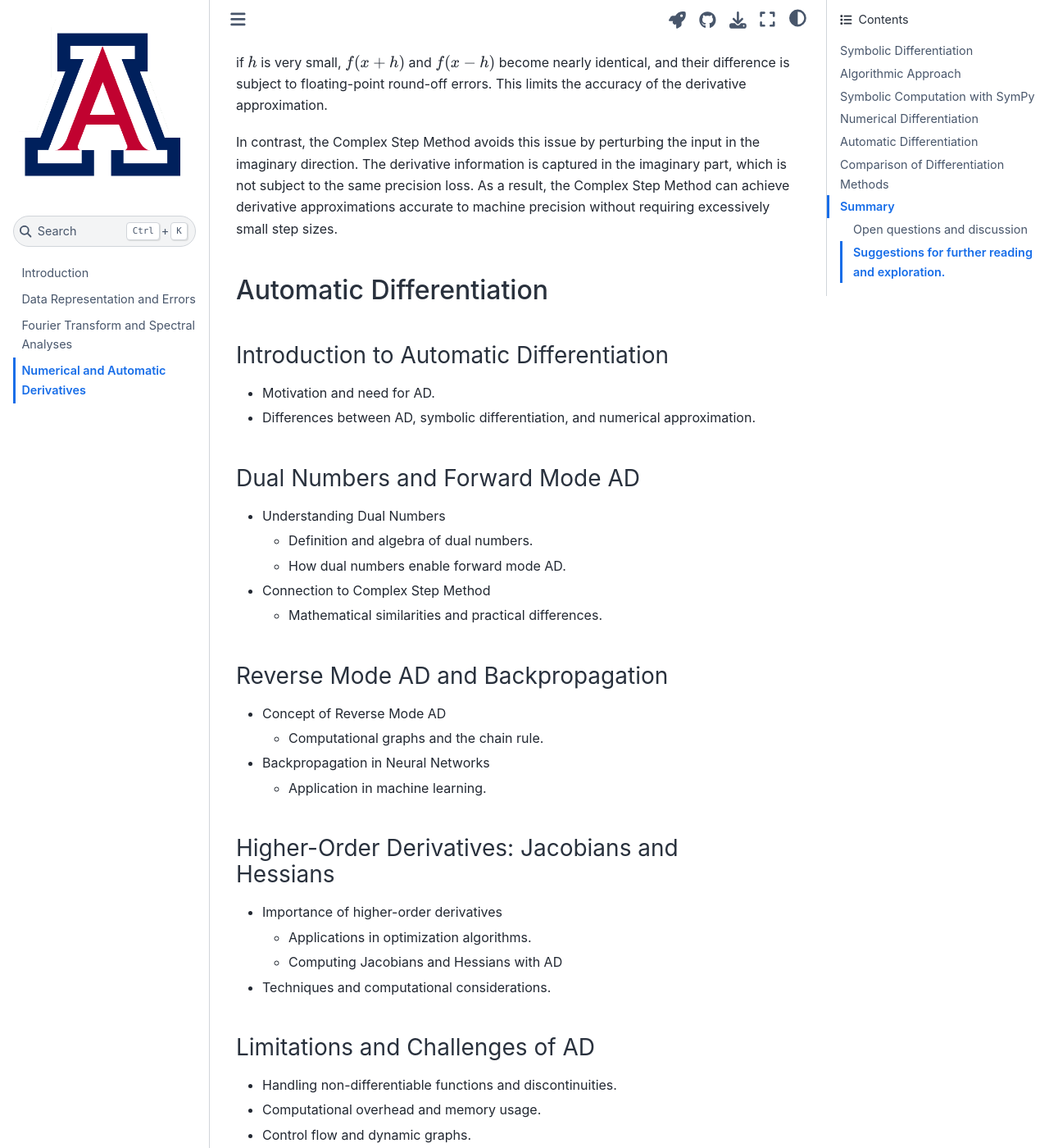
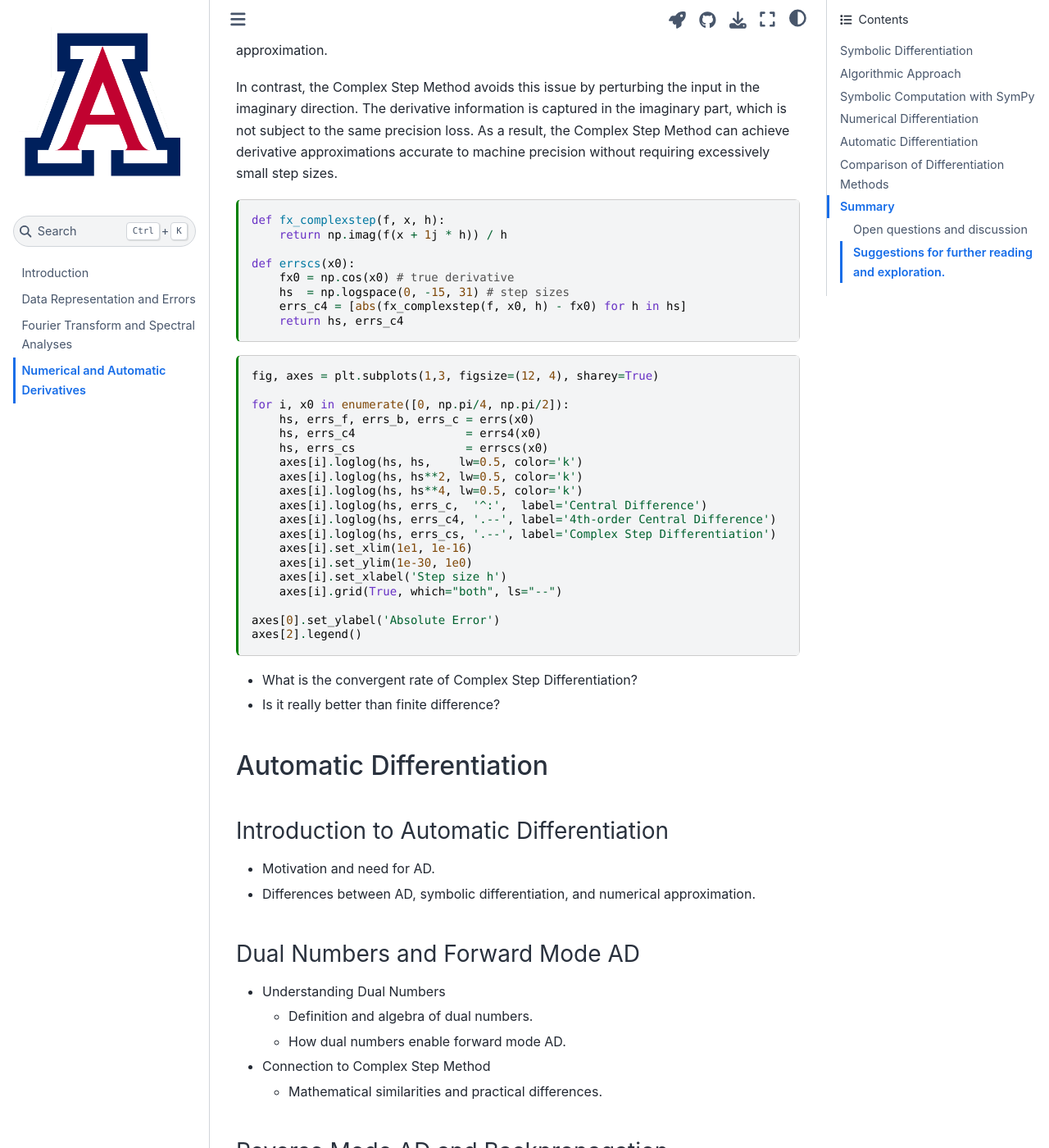
Before and after one commit to ua-2024q3-astr513/astr513, a Jupyter Book: the page built from docs/derive.md, in a window 1280 px wide and 1400 px high, scrolled down 13258 px. Shown: the whole window at 82% size. Built offline with Jupyter Book 1.0.4 settings and Sphinx 7.4.7 and the Sphinx Book theme 1.1.4, drawn with Linux system fonts in a browser that asks for light colours; some of the changed text lies outside the part shown.

Commit message:
Implement complex step differentiation

````diff
--- a/docs/derive.md
+++ b/docs/derive.md
@@ -418,10 +418,6 @@ This property simplifies the computation of derivatives, as it converts the diff
 Consider computing the first derivative of $f(x) = \sin(x)$ on the domain $[-\pi, \pi)$:
 
 ```{code-cell} ipython3
-k
-```
-
-```{code-cell} ipython3
 # Number of modes
 N = 64
 
@@ -459,19 +455,19 @@ plt.show()
 ```
 
 ```{code-cell} ipython3
-Ns   = 2**np.arange(1,10)
-errs = []
+Ns     = 2**np.arange(1,10)
+errs_s = []
 for N in Ns:
     x   = np.linspace(-L/2, L/2, N, endpoint=False)
     fx  = fx_spectral(np.sin, x)
     fx0 = np.cos(x)
     dfx = fx - fx0
     err = np.sqrt(np.mean(dfx*dfx))
-    errs.append(err)
+    errs_s.append(err)
 ```
 
 ```{code-cell} ipython3
-plt.loglog(Ns, errs, 'o-')
+plt.loglog(Ns, errs_s, 'o-')
 plt.xlabel('Number of samples N')
 plt.ylabel('RMS error')
 plt.grid(True, which="both", ls="--")
@@ -517,6 +513,42 @@ if $h$ is very small, $f(x + h)$ and $f(x - h)$ become nearly identical, and the
 In contrast, the Complex Step Method avoids this issue by perturbing the input in the imaginary direction.
 The derivative information is captured in the imaginary part, which is not subject to the same precision loss.
 As a result, the Complex Step Method can achieve derivative approximations accurate to machine precision without requiring excessively small step sizes.
+
+```{code-cell} ipython3
+def fx_complexstep(f, x, h):
+    return np.imag(f(x + 1j * h)) / h
+
+def errscs(x0):
+    fx0 = np.cos(x0) # true derivative
+    hs  = np.logspace(0, -15, 31) # step sizes
+    errs_c4 = [abs(fx_complexstep(f, x0, h) - fx0) for h in hs]
+    return hs, errs_c4
+```
+
+```{code-cell} ipython3
+fig, axes = plt.subplots(1,3, figsize=(12, 4), sharey=True)
+
+for i, x0 in enumerate([0, np.pi/4, np.pi/2]):
+    hs, errs_f, errs_b, errs_c = errs(x0)
+    hs, errs_c4                = errs4(x0)
+    hs, errs_cs                = errscs(x0)
+    axes[i].loglog(hs, hs,    lw=0.5, color='k')
+    axes[i].loglog(hs, hs**2, lw=0.5, color='k')
+    axes[i].loglog(hs, hs**4, lw=0.5, color='k')
+    axes[i].loglog(hs, errs_c,  '^:',  label='Central Difference')
+    axes[i].loglog(hs, errs_c4, '.--', label='4th-order Central Difference')
+    axes[i].loglog(hs, errs_cs, '.--', label='Complex Step Differentiation')
+    axes[i].set_xlim(1e1, 1e-16)
+    axes[i].set_ylim(1e-30, 1e0)
+    axes[i].set_xlabel('Step size h')
+    axes[i].grid(True, which="both", ls="--")
+
+axes[0].set_ylabel('Absolute Error')
+axes[2].legend()
+```
+
+* What is the convergent rate of Complex Step Differentiation?
+* Is it really better than finite difference?
 
 +++
 
````
